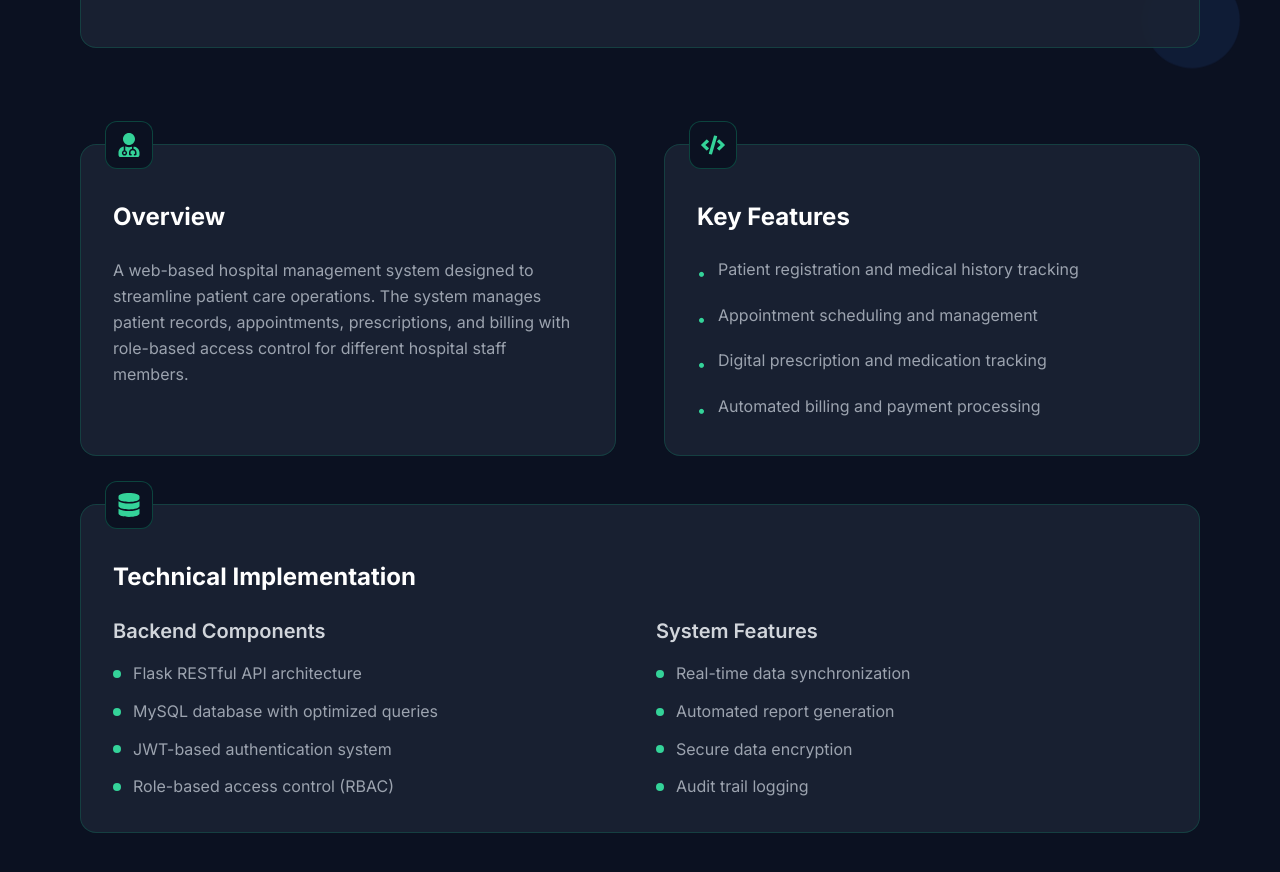
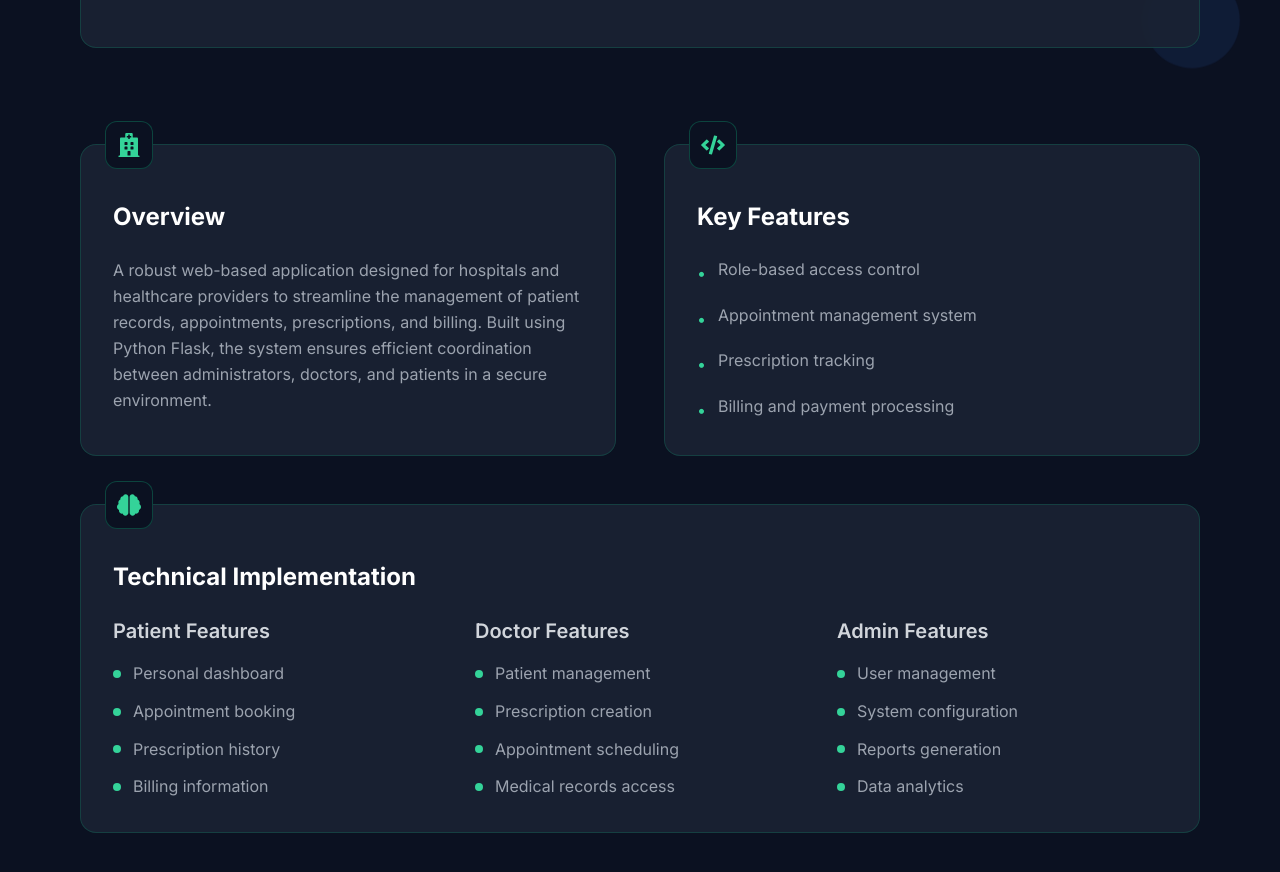
Before and after one commit to meghajbhat/portfolio, a Next.js app: page /experience/patient-records in a window 1280 px wide. Shown: the part 620-1492 px from the top of the page. Built offline with nearby package versions, Linux system fonts and the light colour scheme.

Commit message:
project ui change6

```diff
--- a/app/experience/patient-records/page.tsx
+++ b/app/experience/patient-records/page.tsx
@@ -2,7 +2,7 @@
 
 import React, { useEffect } from 'react';
 import Link from 'next/link';
-import { FaGithub, FaArrowLeft, FaHospital, FaDatabase, FaCode, FaUserMd } from 'react-icons/fa';
+import { FaGithub, FaArrowLeft, FaHospital, FaCode, FaBrain, FaUserMd, FaUserInjured, FaUserShield } from 'react-icons/fa';
 import '../../globals.css';
 
 export default function PatientRecordsPage() {
@@ -34,7 +34,7 @@ export default function PatientRecordsPage() {
               <span>Back to Portfolio</span>
             </Link>
             <a
-              href="https://github.com/meghajbhat/patient-records"
+              href="https://github.com/meghajbhat/Patient-Records-Management-System"
               target="_blank"
               rel="noopener noreferrer"
               className="flex items-center gap-2 text-gray-400 hover:text-emerald-400 transition-colors group"
@@ -76,12 +76,12 @@ export default function PatientRecordsPage() {
                   </span>
                 </h1>
                 <p className="text-xl text-gray-400 mb-8 text-center max-w-3xl mx-auto">
-                  A comprehensive hospital management system for efficient patient care and record keeping
+                  A comprehensive web-based system for managing hospital operations, patient records, and medical workflows
                 </p>
                 <div className="flex flex-wrap gap-4 justify-center">
-                  <span className="px-6 py-3 text-sm rounded-xl bg-[#0B1121]/80 text-emerald-400 border border-emerald-500/30 hover:border-emerald-500/70 transition-all duration-300 transform hover:scale-110">MySQL</span>
                   <span className="px-6 py-3 text-sm rounded-xl bg-[#0B1121]/80 text-emerald-400 border border-emerald-500/30 hover:border-emerald-500/70 transition-all duration-300 transform hover:scale-110">Python</span>
                   <span className="px-6 py-3 text-sm rounded-xl bg-[#0B1121]/80 text-emerald-400 border border-emerald-500/30 hover:border-emerald-500/70 transition-all duration-300 transform hover:scale-110">Flask</span>
+                  <span className="px-6 py-3 text-sm rounded-xl bg-[#0B1121]/80 text-emerald-400 border border-emerald-500/30 hover:border-emerald-500/70 transition-all duration-300 transform hover:scale-110">SQLite</span>
                 </div>
               </div>
             </div>
@@ -95,12 +95,12 @@ export default function PatientRecordsPage() {
               <div className="relative bg-[#1A2333]/90 backdrop-blur-sm rounded-2xl p-8 border border-emerald-500/20 group-hover:border-emerald-500/50 transition-all duration-500 h-full">
                 <div className="absolute -top-6 left-6">
                   <div className="w-12 h-12 bg-[#0B1121] rounded-xl border border-emerald-500/30 flex items-center justify-center transform group-hover:scale-110 group-hover:rotate-12 transition-all duration-500">
-                    <FaUserMd className="text-2xl text-emerald-400" />
+                    <FaHospital className="text-2xl text-emerald-400" />
                   </div>
                 </div>
                 <h2 className="text-2xl font-bold mb-6 pt-6 text-white group-hover:text-emerald-400 transition-colors duration-300">Overview</h2>
                 <p className="text-gray-400 leading-relaxed">
-                  A web-based hospital management system designed to streamline patient care operations. The system manages patient records, appointments, prescriptions, and billing with role-based access control for different hospital staff members.
+                  A robust web-based application designed for hospitals and healthcare providers to streamline the management of patient records, appointments, prescriptions, and billing. Built using Python Flask, the system ensures efficient coordination between administrators, doctors, and patients in a secure environment.
                 </p>
               </div>
             </div>
@@ -118,19 +118,19 @@ export default function PatientRecordsPage() {
                 <ul className="space-y-4 text-gray-400">
                   <li className="flex items-start gap-3 transform hover:translate-x-2 transition-transform">
                     <span className="text-emerald-400 mt-1">•</span>
-                    <span>Patient registration and medical history tracking</span>
+                    <span>Role-based access control</span>
                   </li>
                   <li className="flex items-start gap-3 transform hover:translate-x-2 transition-transform">
                     <span className="text-emerald-400 mt-1">•</span>
-                    <span>Appointment scheduling and management</span>
+                    <span>Appointment management system</span>
                   </li>
                   <li className="flex items-start gap-3 transform hover:translate-x-2 transition-transform">
                     <span className="text-emerald-400 mt-1">•</span>
-                    <span>Digital prescription and medication tracking</span>
+                    <span>Prescription tracking</span>
                   </li>
                   <li className="flex items-start gap-3 transform hover:translate-x-2 transition-transform">
                     <span className="text-emerald-400 mt-1">•</span>
-                    <span>Automated billing and payment processing</span>
+                    <span>Billing and payment processing</span>
                   </li>
                 </ul>
               </div>
@@ -142,50 +142,71 @@ export default function PatientRecordsPage() {
               <div className="relative bg-[#1A2333]/90 backdrop-blur-sm rounded-2xl p-8 border border-emerald-500/20 group-hover:border-emerald-500/50 transition-all duration-500">
                 <div className="absolute -top-6 left-6">
                   <div className="w-12 h-12 bg-[#0B1121] rounded-xl border border-emerald-500/30 flex items-center justify-center transform group-hover:scale-110 group-hover:rotate-12 transition-all duration-500">
-                    <FaDatabase className="text-2xl text-emerald-400" />
+                    <FaBrain className="text-2xl text-emerald-400" />
                   </div>
                 </div>
                 <h2 className="text-2xl font-bold mb-6 pt-6 text-white group-hover:text-emerald-400 transition-colors duration-300">Technical Implementation</h2>
-                <div className="grid grid-cols-1 md:grid-cols-2 gap-8">
+                <div className="grid grid-cols-1 md:grid-cols-3 gap-8">
                   <div className="space-y-4">
-                    <h3 className="text-xl font-semibold text-gray-300">Backend Components</h3>
+                    <h3 className="text-xl font-semibold text-gray-300">Patient Features</h3>
                     <ul className="space-y-3 text-gray-400">
                       <li className="flex items-center gap-3 transform hover:translate-x-2 transition-transform">
                         <span className="w-2 h-2 bg-emerald-400 rounded-full"></span>
-                        <span>Flask RESTful API architecture</span>
+                        <span>Personal dashboard</span>
                       </li>
                       <li className="flex items-center gap-3 transform hover:translate-x-2 transition-transform">
                         <span className="w-2 h-2 bg-emerald-400 rounded-full"></span>
-                        <span>MySQL database with optimized queries</span>
+                        <span>Appointment booking</span>
                       </li>
                       <li className="flex items-center gap-3 transform hover:translate-x-2 transition-transform">
                         <span className="w-2 h-2 bg-emerald-400 rounded-full"></span>
-                        <span>JWT-based authentication system</span>
+                        <span>Prescription history</span>
                       </li>
                       <li className="flex items-center gap-3 transform hover:translate-x-2 transition-transform">
                         <span className="w-2 h-2 bg-emerald-400 rounded-full"></span>
-                        <span>Role-based access control (RBAC)</span>
+                        <span>Billing information</span>
                       </li>
                     </ul>
                   </div>
                   <div className="space-y-4">
-                    <h3 className="text-xl font-semibold text-gray-300">System Features</h3>
+                    <h3 className="text-xl font-semibold text-gray-300">Doctor Features</h3>
                     <ul className="space-y-3 text-gray-400">
                       <li className="flex items-center gap-3 transform hover:translate-x-2 transition-transform">
                         <span className="w-2 h-2 bg-emerald-400 rounded-full"></span>
-                        <span>Real-time data synchronization</span>
+                        <span>Patient management</span>
                       </li>
                       <li className="flex items-center gap-3 transform hover:translate-x-2 transition-transform">
                         <span className="w-2 h-2 bg-emerald-400 rounded-full"></span>
-                        <span>Automated report generation</span>
+                        <span>Prescription creation</span>
                       </li>
                       <li className="flex items-center gap-3 transform hover:translate-x-2 transition-transform">
                         <span className="w-2 h-2 bg-emerald-400 rounded-full"></span>
-                        <span>Secure data encryption</span>
+                        <span>Appointment scheduling</span>
                       </li>
                       <li className="flex items-center gap-3 transform hover:translate-x-2 transition-transform">
                         <span className="w-2 h-2 bg-emerald-400 rounded-full"></span>
-                        <span>Audit trail logging</span>
+                        <span>Medical records access</span>
+                      </li>
+                    </ul>
+                  </div>
+                  <div className="space-y-4">
+                    <h3 className="text-xl font-semibold text-gray-300">Admin Features</h3>
+                    <ul className="space-y-3 text-gray-400">
+                      <li className="flex items-center gap-3 transform hover:translate-x-2 transition-transform">
+                        <span className="w-2 h-2 bg-emerald-400 rounded-full"></span>
+                        <span>User management</span>
+                      </li>
+                      <li className="flex items-center gap-3 transform hover:translate-x-2 transition-transform">
+                        <span className="w-2 h-2 bg-emerald-400 rounded-full"></span>
+                        <span>System configuration</span>
+                      </li>
+                      <li className="flex items-center gap-3 transform hover:translate-x-2 transition-transform">
+                        <span className="w-2 h-2 bg-emerald-400 rounded-full"></span>
+                        <span>Reports generation</span>
+                      </li>
+                      <li className="flex items-center gap-3 transform hover:translate-x-2 transition-transform">
+                        <span className="w-2 h-2 bg-emerald-400 rounded-full"></span>
+                        <span>Data analytics</span>
                       </li>
                     </ul>
                   </div>
```
Also changed, not shown: app/experience/chatbot/page.tsx (+20 -20 lines), app/experience/university-chatbot/page.tsx (+18 -18 lines).
